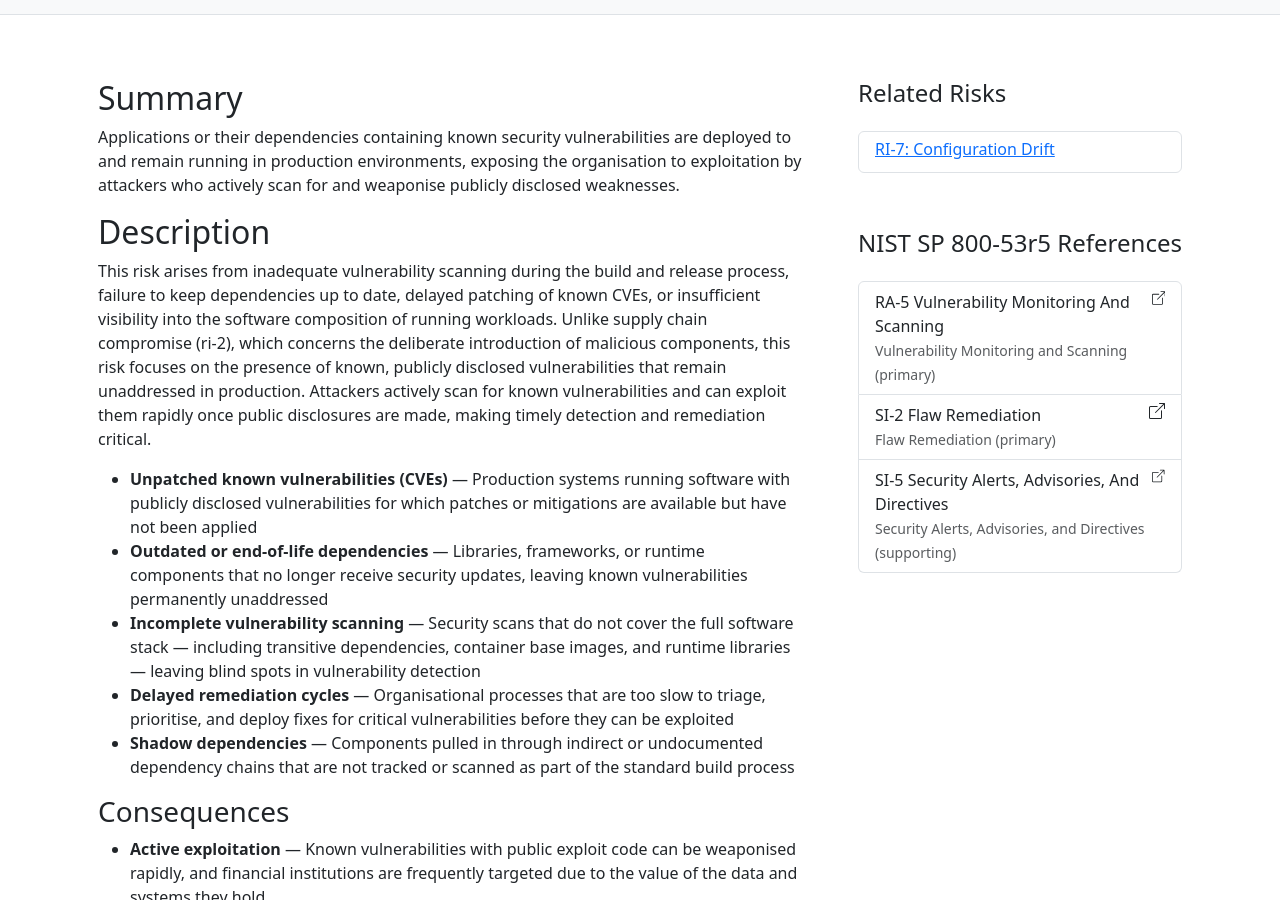
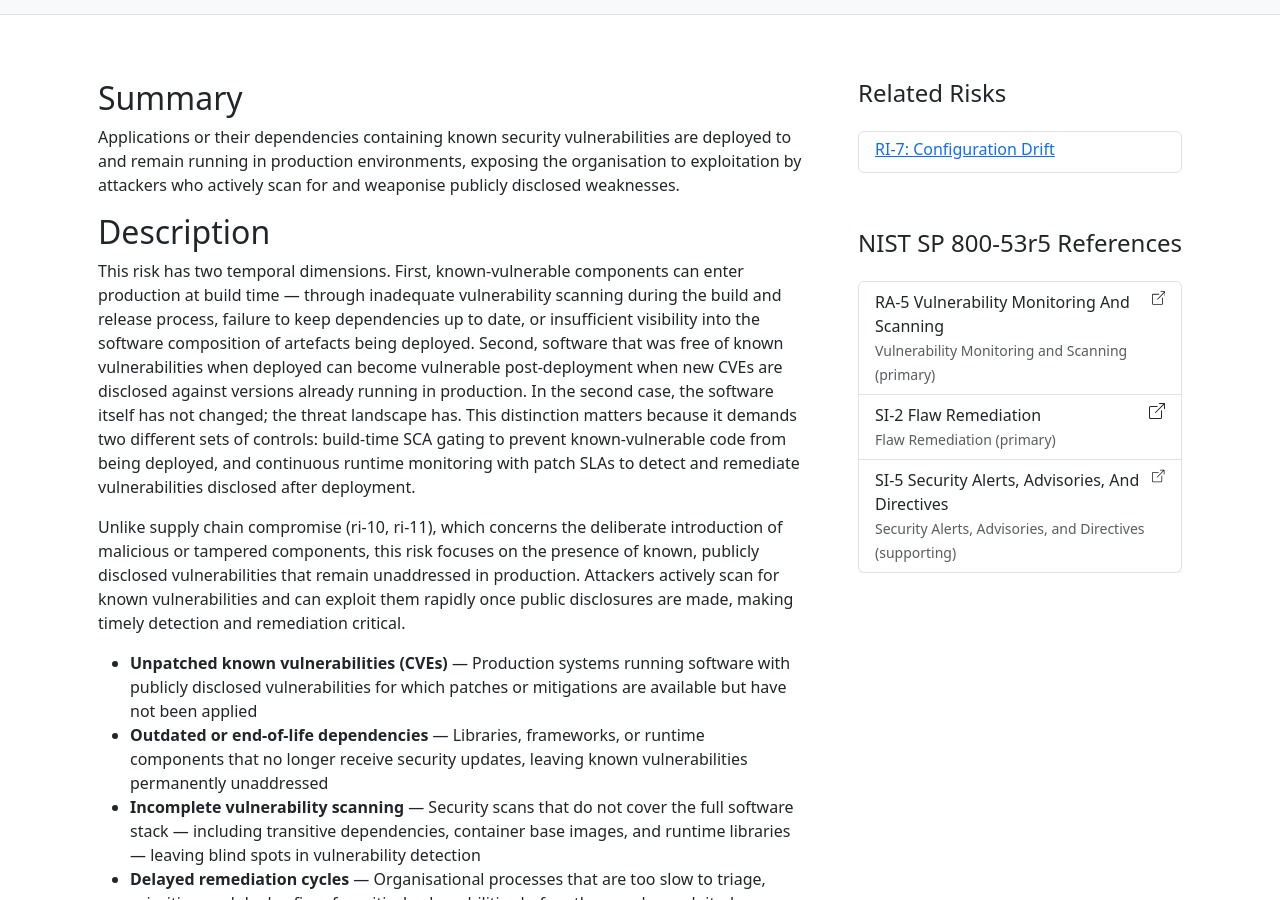
Before and after one commit to finos-labs/SDLC-Controls-Framework, a Jekyll site: the page built from docs/_risks/ri-4_vulnerable-software-in-production.md, in a window 1280 px wide and 900 px high, scrolled down 292 px. Built offline with Jekyll 4.4.1, drawn with Linux system fonts in a browser that asks for light colours.

Commit message:
Update ri-4 to clarify runtime vulnerability ingress
Rewrite description to introduce two temporal dimensions: build-time
ingress of known-vulnerable components and post-deployment CVE disclosure
against already-running software. Updates ri-2 cross-reference to ri-10
and ri-11. Per PR #50 review comment and WG call action.

Signed-off-by: AlexKantor87 <alex@kosli.com>

```diff
--- a/docs/_risks/ri-4_vulnerable-software-in-production.md
+++ b/docs/_risks/ri-4_vulnerable-software-in-production.md
@@ -22,7 +22,9 @@ Applications or their dependencies containing known security vulnerabilities are
 
 ## Description
 
-This risk arises from inadequate vulnerability scanning during the build and release process, failure to keep dependencies up to date, delayed patching of known CVEs, or insufficient visibility into the software composition of running workloads. Unlike supply chain compromise (ri-2), which concerns the deliberate introduction of malicious components, this risk focuses on the presence of known, publicly disclosed vulnerabilities that remain unaddressed in production. Attackers actively scan for known vulnerabilities and can exploit them rapidly once public disclosures are made, making timely detection and remediation critical.
+This risk has two temporal dimensions. First, known-vulnerable components can enter production at build time — through inadequate vulnerability scanning during the build and release process, failure to keep dependencies up to date, or insufficient visibility into the software composition of artefacts being deployed. Second, software that was free of known vulnerabilities when deployed can become vulnerable post-deployment when new CVEs are disclosed against versions already running in production. In the second case, the software itself has not changed; the threat landscape has. This distinction matters because it demands two different sets of controls: build-time SCA gating to prevent known-vulnerable code from being deployed, and continuous runtime monitoring with patch SLAs to detect and remediate vulnerabilities disclosed after deployment.
+
+Unlike supply chain compromise (ri-10, ri-11), which concerns the deliberate introduction of malicious or tampered components, this risk focuses on the presence of known, publicly disclosed vulnerabilities that remain unaddressed in production. Attackers actively scan for known vulnerabilities and can exploit them rapidly once public disclosures are made, making timely detection and remediation critical.
 
 - **Unpatched known vulnerabilities (CVEs)** — Production systems running software with publicly disclosed vulnerabilities for which patches or mitigations are available but have not been applied
 - **Outdated or end-of-life dependencies** — Libraries, frameworks, or runtime components that no longer receive security updates, leaving known vulnerabilities permanently unaddressed
```
